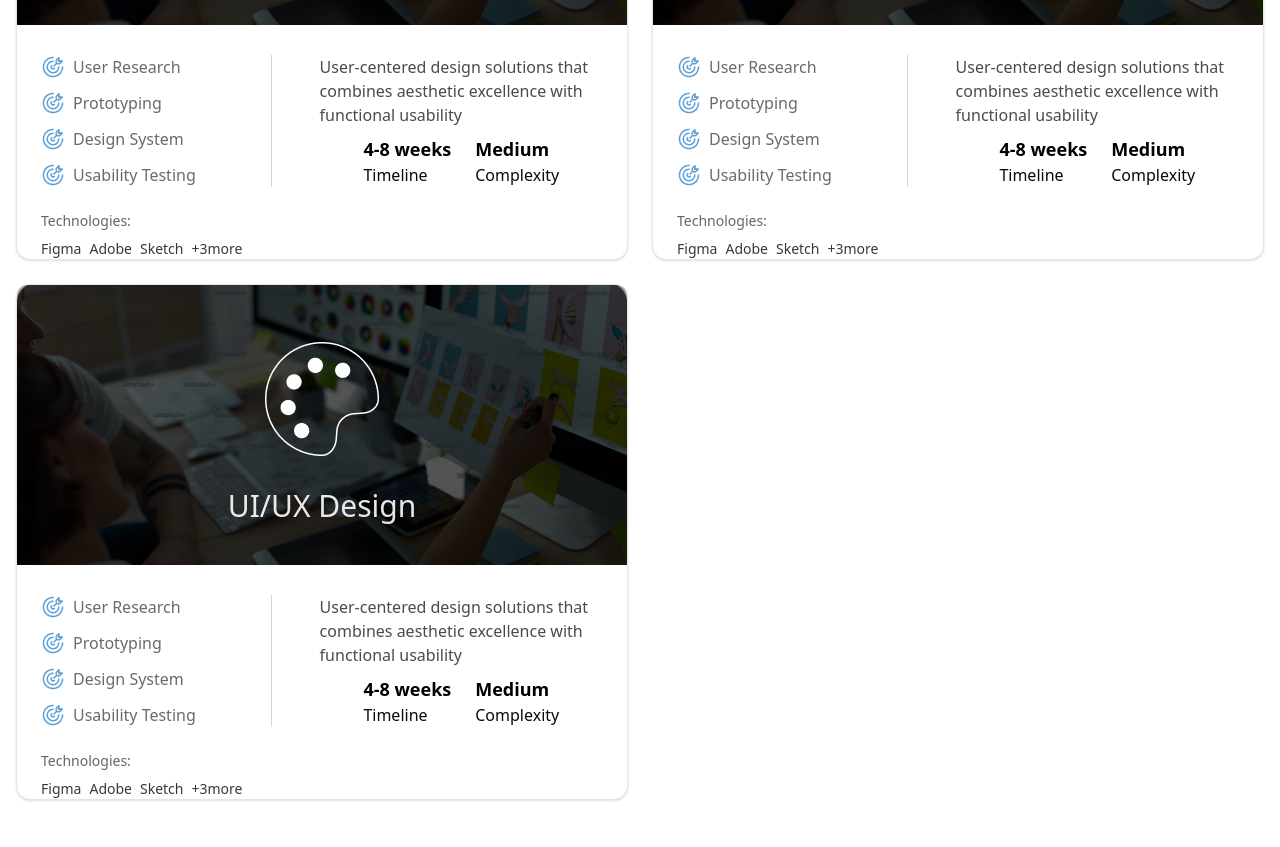
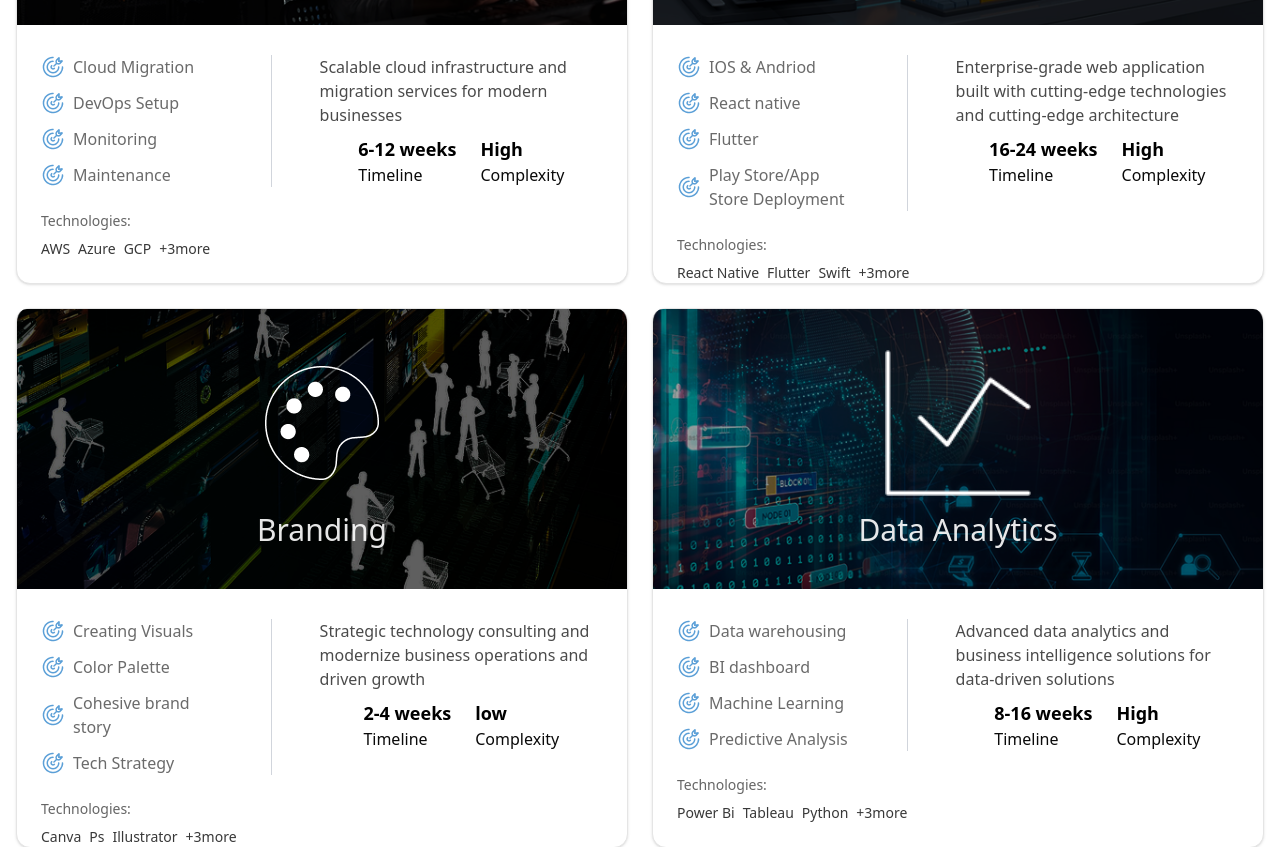
Before and after one commit to flowsatetech/flowsate_portfolio, a Next.js app: page /services in a window 1280 px wide. Shown: the part 2080-2927 px from the top of the page. Built offline with nearby package versions, Linux system fonts and the light colour scheme.

Commit message:
feat: updated service card contents

```diff
--- a/constants/service-card.ts
+++ b/constants/service-card.ts
@@ -28,115 +28,172 @@ export const serviceCard = [
     technologies: ["Figma", "Adobe", "Sketch", "+3more"],
   },
   {
-    backgrounndImage: "/images/ui-card-back.png",
+    backgrounndImage: "/images/web-card-back.png",
     icon: "/images/web.png",
     title: "Web Development",
     type: [
       {
         image: "/images/arrow.png",
-        title: "User Research",
+        title: "React/Next.js",
       },
       {
         image: "/images/arrow.png",
-        title: "Prototyping",
+        title: "Node.js Backend",
       },
       {
         image: "/images/arrow.png",
-        title: "Design System",
+        title: "Database",
       },
       {
         image: "/images/arrow.png",
-        title: "Usability Testing",
+        title: "API Integration",
+      },
+
+    ],
+    description:
+      "Enterprise-grade web application built with cutting-edge technologies and cutting-edge architecture",
+    timeline: "16-24 weeks",
+    complexity: "High",
+    technologies: ["React", "Next.js", "Node.js", "+3more"],
+  },
+  {
+    backgrounndImage: "/images/cloud-card-back.png",
+    icon: "/images/cloud.png",
+    title: "Cloud Solutions",
+    type: [
+      {
+        image: "/images/arrow.png",
+        title: "Cloud Migration",
+      },
+      {
+        image: "/images/arrow.png",
+        title: "DevOps Setup",
+      },
+      {
+        image: "/images/arrow.png",
+        title: "Monitoring",
+      },
+      {
+        image: "/images/arrow.png",
+        title: "Maintenance",
       },
     ],
     description:
-      "User-centered design solutions that combines aesthetic excellence with functional usability",
-    timeline: "4-8 weeks",
-    complexity: "Medium",
-    technologies: ["Figma", "Adobe", "Sketch", "+3more"],
+      "Scalable cloud infrastructure and migration services for modern businesses",
+    timeline: "6-12 weeks",
+    complexity: "High",
+    technologies: ["AWS", "Azure", "GCP", "+3more"],
   },
   {
-    backgrounndImage: "/images/ui-card-back.png",
-    icon: "/images/cloud.png",
-    title: "Cloud",
-    type: [
-      {
-        image: "/images/arrow.png",
-        title: "User Research",
-      },
-      {
-        image: "/images/arrow.png",
-        title: "Prototyping",
-      },
-      {
-        image: "/images/arrow.png",
-        title: "Design System",
-      },
-      {
-        image: "/images/arrow.png",
-        title: "Usability Testing",
-      },
-    ],
-    description:
-      "User-centered design solutions that combines aesthetic excellence with functional usability",
-    timeline: "4-8 weeks",
-    complexity: "Medium",
-    technologies: ["Figma", "Adobe", "Sketch", "+3more"],
-  },
-  {
-    backgrounndImage: "/images/ui-card-back.png",
+    backgrounndImage: "/images/mobile-card-back.png",
     icon: "/images/web.png",
     title: "Mobile Development",
     type: [
       {
         image: "/images/arrow.png",
-        title: "User Research",
+        title: "IOS & Andriod",
       },
       {
         image: "/images/arrow.png",
-        title: "Prototyping",
+        title: "React native",
       },
       {
         image: "/images/arrow.png",
-        title: "Design System",
+        title: "Flutter",
       },
       {
         image: "/images/arrow.png",
-        title: "Usability Testing",
+        title: "Play Store/App Store Deployment",
       },
     ],
     description:
-      "User-centered design solutions that combines aesthetic excellence with functional usability",
-    timeline: "4-8 weeks",
-    complexity: "Medium",
-    technologies: ["Figma", "Adobe", "Sketch", "+3more"],
+      "Enterprise-grade web application built with cutting-edge technologies and cutting-edge architecture",
+    timeline: "16-24 weeks",
+    complexity: "High",
+    technologies: ["React Native", "Flutter", "Swift", "+3more"],
   },
   {
-    backgrounndImage: "/images/ui-card-back.png",
+    backgrounndImage: "/images/brand-card-back.png",
     icon: "/images/ui.png",
-    title: "UI/UX Design",
+    title: "Branding",
     type: [
       {
         image: "/images/arrow.png",
-        title: "User Research",
+        title: "Creating Visuals",
       },
       {
         image: "/images/arrow.png",
-        title: "Prototyping",
+        title: "Color Palette",
       },
       {
         image: "/images/arrow.png",
-        title: "Design System",
+        title: "Cohesive brand story",
       },
       {
         image: "/images/arrow.png",
-        title: "Usability Testing",
+        title: "Tech Strategy",
       },
     ],
     description:
-      "User-centered design solutions that combines aesthetic excellence with functional usability",
-    timeline: "4-8 weeks",
-    complexity: "Medium",
-    technologies: ["Figma", "Adobe", "Sketch", "+3more"],
+      "Strategic technology consulting and modernize business operations and driven growth",
+    timeline: "2-4 weeks",
+    complexity: "low",
+    technologies: ["Canva", "Ps", "Illustrator", "+3more"],
+  },
+  {
+    backgrounndImage: "/images/data-card-back.png",
+    icon: "/images/analytics.png",
+    title: "Data Analytics",
+    type: [
+      {
+        image: "/images/arrow.png",
+        title: "Data warehousing",
+      },
+      {
+        image: "/images/arrow.png",
+        title: "BI dashboard",
+      },
+      {
+        image: "/images/arrow.png",
+        title: "Machine Learning",
+      },
+      {
+        image: "/images/arrow.png",
+        title: "Predictive Analysis",
+      },
+    ],
+    description:
+      "Advanced data analytics and business intelligence solutions for data-driven solutions",
+    timeline: "8-16 weeks",
+    complexity: "High",
+    technologies: ["Power Bi", "Tableau", "Python", "+3more"],
+  },
+  {
+    backgrounndImage: "/images/AI-card-back.png",
+    icon: "/images/ai.png",
+    title: "Artificial Intelligence",
+    type: [
+      {
+        image: "/images/arrow.png",
+        title: "Model Training",
+      },
+      {
+        image: "/images/arrow.png",
+        title: "Machine Learning",
+      },
+      {
+        image: "/images/arrow.png",
+        title: "Deep Learning",
+      },
+      {
+        image: "/images/arrow.png",
+        title: "Maintenance",
+      },
+    ],
+    description:
+      "We use the most modern tools for A.I to make scalable A.I models ",
+    timeline: "10-18 weeks",
+    complexity: "High",
+    technologies: ["Python", "Django", "SQL", "+3more"],
   },
 ];
```
